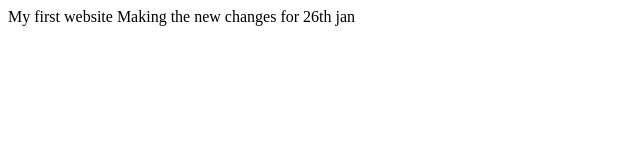
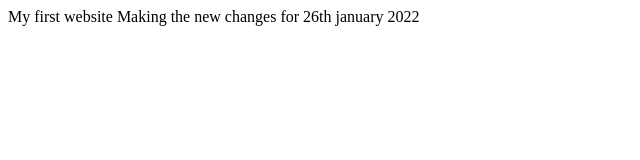
Before and after one commit to AkshaySuryawanshi8/jenkins, a plain HTML site: page index.html in a window 1280 px wide. Shown: the full height of the page, 0-640 px from the left. Drawn offline with Linux system fonts and the light colour scheme.

Commit message:
Update index.html

```diff
--- a/index.html
+++ b/index.html
@@ -1,6 +1,6 @@
 <html>
   <head> My first website </head>
   <body>
-   Making the new changes for 26th jan
+   Making the new changes for 26th january 2022
   </body>
 </html>
```
